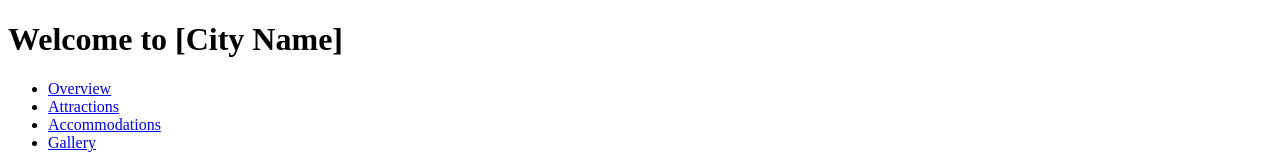
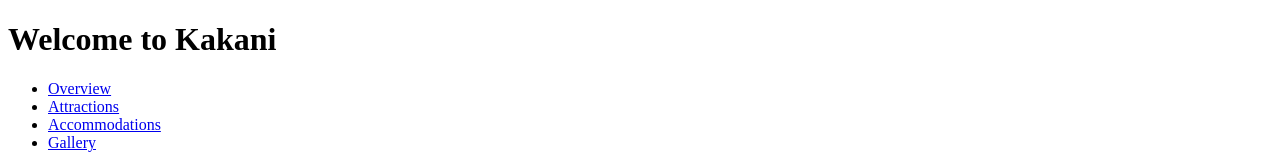
Before and after one commit to bishal482/WEEK03, a plain HTML site: page index.html in a window 1280 px wide. Shown: the top 160 px of the page. Drawn offline with Linux system fonts and the light colour scheme.

Commit message:
Update index.html
Kakani

```diff
--- a/index.html
+++ b/index.html
@@ -10,7 +10,7 @@
     <div>
     <!-- Header -->
     <header>
-        <h1>Welcome to [City Name]</h1>
+        <h1>Welcome to Kakani</h1>
         <nav>
             <ul>
                 <li><a href="#overview">Overview</a></li>
```
